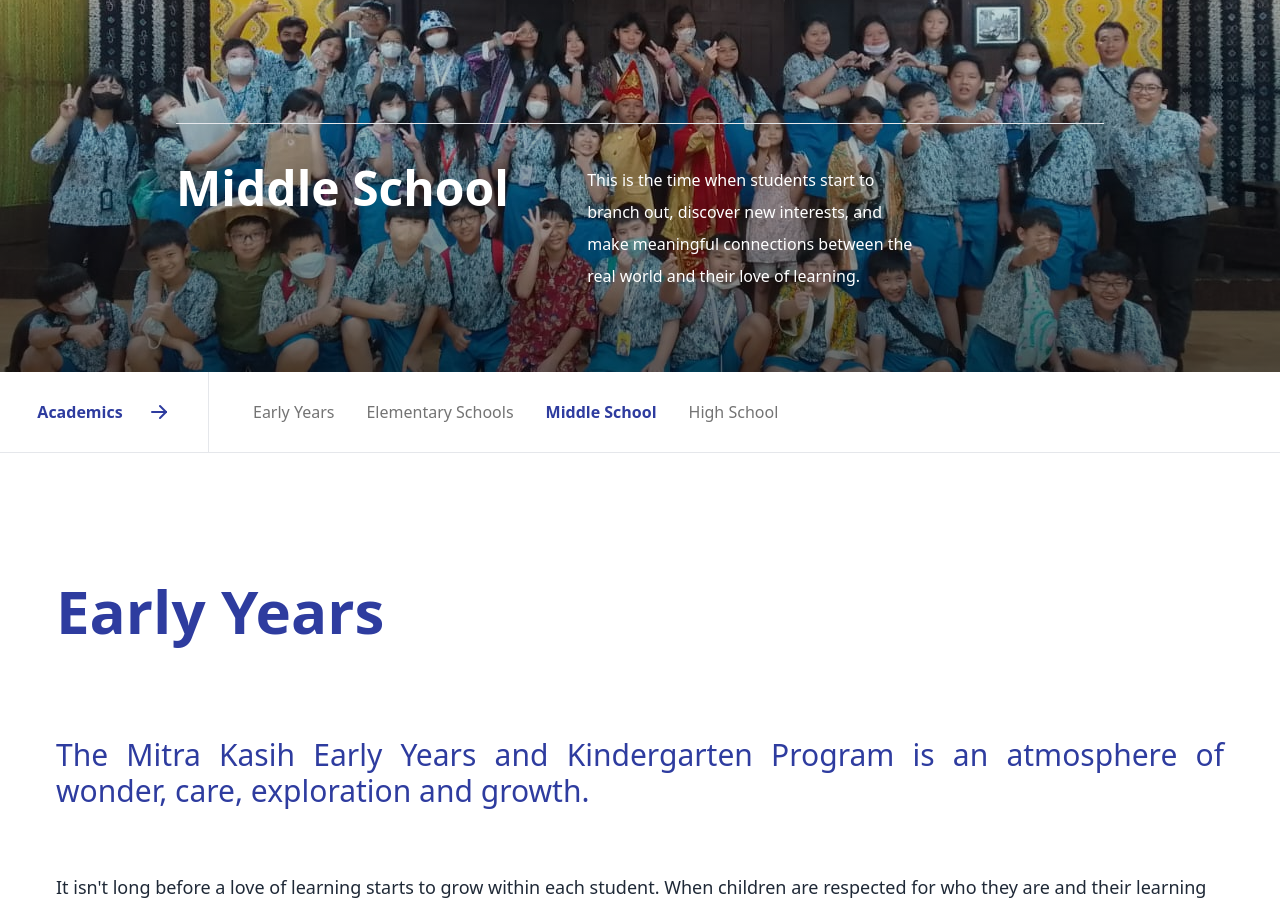
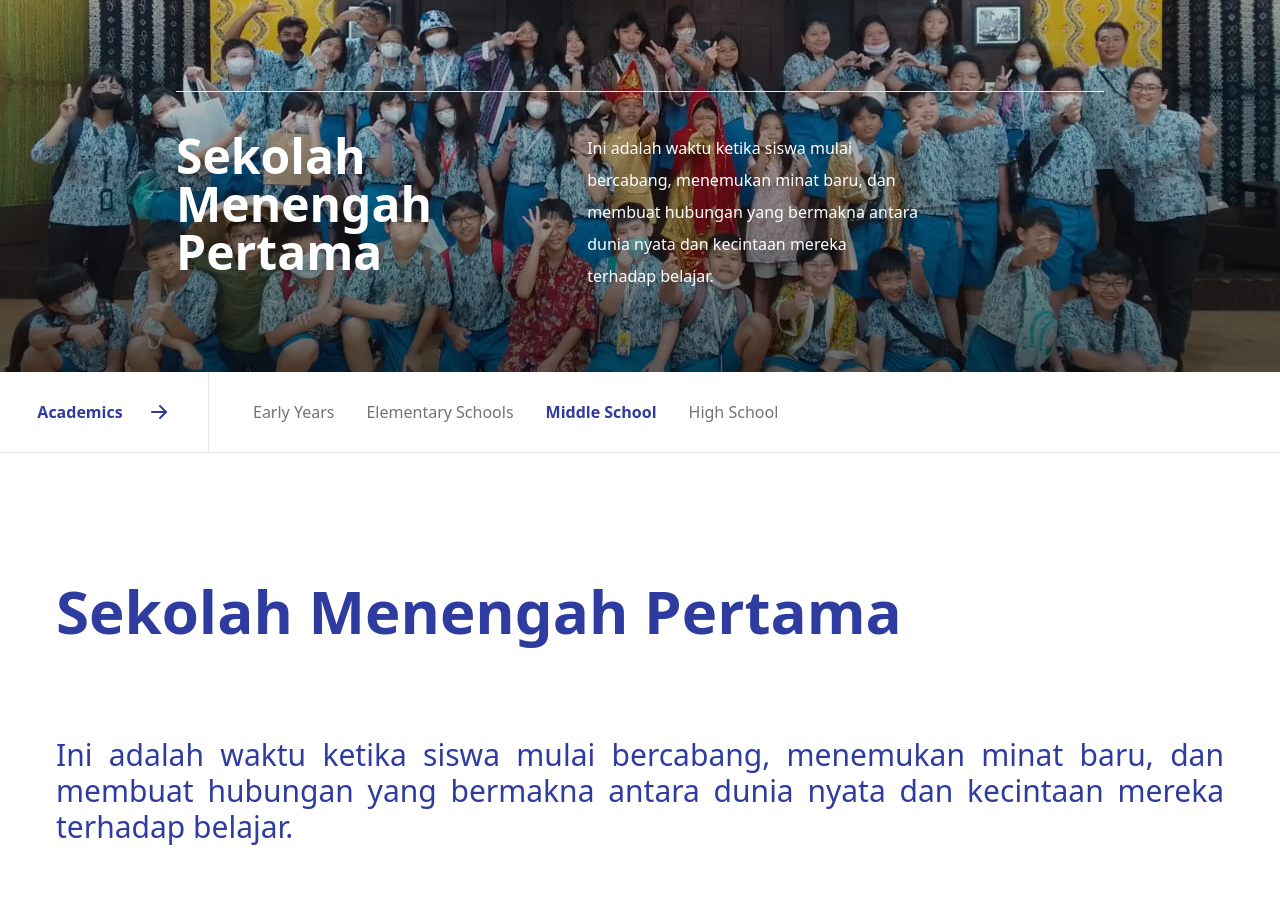
Before and after one commit to SamuelBenedix/mitrakasih_frontend, a Next.js app: page /academics/middle-school in a window 1280 px wide. Shown: the part 300-1206 px from the top of the page. Built offline with nearby package versions, Linux system fonts and the light colour scheme.

Commit message:
update: about SMP SMA

```diff
--- a/app/(main)/academics/elementary-school/page.tsx
+++ b/app/(main)/academics/elementary-school/page.tsx
@@ -27,9 +27,9 @@ export default function AcademicsElementarySchoolPage(props: Props) {
           name: "Academics",
         }}
         header={{
-          title: "Elementary School",
+          title: "Sekolah Dasar",
           description:
-            "Elementary school is when students to start to build on their curiosities and love of learning.",
+            "Sekolah Dasar adalah masa di mana para siswa mulai membangun keingintahuan dan kecintaan mereka untuk belajar.",
           image:
             "/images/documentations/classes/PRIMARY/IMG-20220607-WA0052.jpg",
         }}
--- a/app/(main)/academics/high-school/page.tsx
+++ b/app/(main)/academics/high-school/page.tsx
@@ -27,9 +27,9 @@ export default function AcademicsHighSchoolPage(props: Props) {
           name: "Academics",
         }}
         header={{
-          title: "High School",
+          title: "Sekolah Menengah Atas",
           description:
-            "Mitra Kasih High School is where students begin to explore how their passions and love of learning translate into life beyond school.",
+            "SMA Mitra Kasih adalah lembaga pendidikan yang berdedikasi untuk membentuk siswa-siswa unggul dengan nilai-nilai keimanan, karakter, dan keterampilan berwawasan iptek, siap untuk menghadapi tantangan global.",
           image:
             "/images/documentations/activity_2022_2023/H/WhatsApp Image 2023-05-30 at 08.51.22 (1).jpeg",
         }}
--- a/app/(main)/academics/middle-school/page.tsx
+++ b/app/(main)/academics/middle-school/page.tsx
@@ -27,9 +27,9 @@ export default function AcademicsMiddleSchoolPage(props: Props) {
           name: "Academics",
         }}
         header={{
-          title: "Middle School",
+          title: "Sekolah Menengah Pertama",
           description:
-            "This is the time when students start to branch out, discover new interests, and make meaningful connections between the real world and their love of learning.",
+            "Ini adalah waktu ketika siswa mulai bercabang, menemukan minat baru, dan membuat hubungan yang bermakna antara dunia nyata dan kecintaan mereka terhadap belajar.",
           image:
             "/images/documentations/FUNWEEK/MIIDLE HIGH/IMG-20230607-WA0046.jpg",
         }}
--- a/components/organisms/academics-middle-school/academics-middle-school-intro/index.tsx
+++ b/components/organisms/academics-middle-school/academics-middle-school-intro/index.tsx
@@ -12,10 +12,9 @@ export default function AcademicsMiddleSchoolIntro(props: Props) {
   return (
     <section className="mt-32">
       <Container size="md">
-        <PageTitle>Early Years</PageTitle>
+        <PageTitle>Sekolah Menengah Pertama</PageTitle>
         <PageQuote>
-          The Mitra Kasih Early Years and Kindergarten Program is an atmosphere
-          of wonder, care, exploration and growth.
+        Ini adalah waktu ketika siswa mulai bercabang, menemukan minat baru, dan membuat hubungan yang bermakna antara dunia nyata dan kecintaan mereka terhadap belajar.
         </PageQuote>
         <article>
           <PageParagraph>
```
